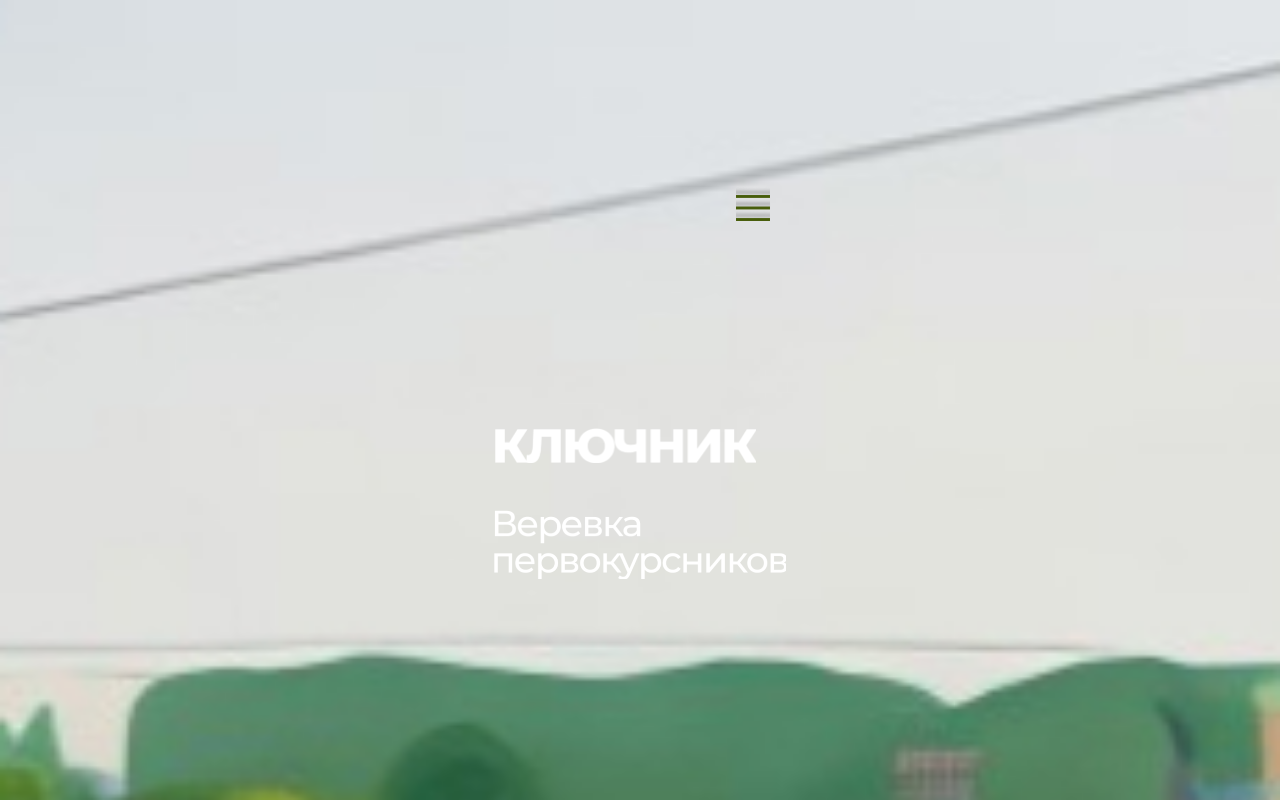
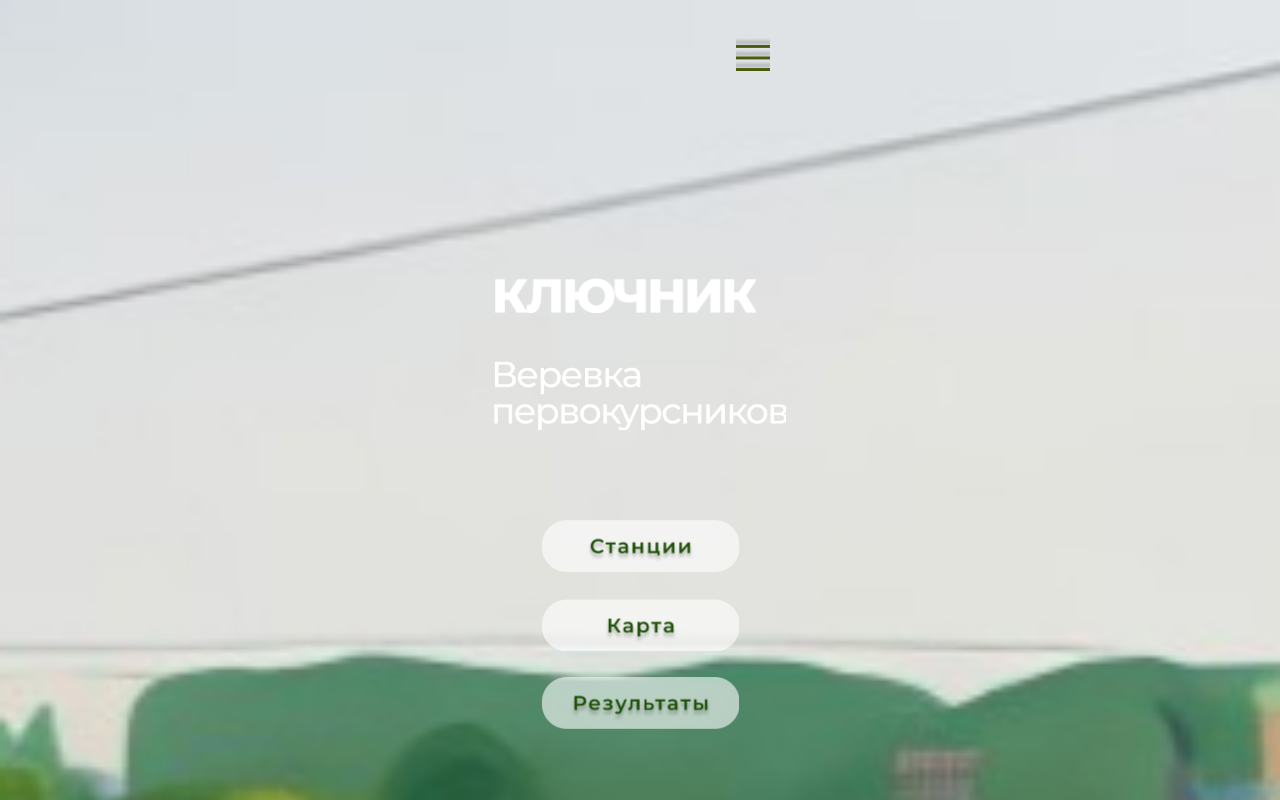
Before and after one commit to cnehle/keykeeper, a plain HTML site: page src/index.html in a window 1280 px wide. Drawn offline with Linux system fonts and the light colour scheme.

Commit message:
3 pictures added. button 1-3 group,container  written in html and css

```diff
--- a/src/css/style.css
+++ b/src/css/style.css
@@ -75,3 +75,36 @@
     width: 292.1px;
     height: 70px;
 }
+.container
+{
+    display: flex;
+    flex-direction: column;
+    align-items: center;
+    justify-content: center;
+    gap: 26.14px;
+}
+.button1,
+.button2,
+.button3
+{
+    cursor: pointer;
+    border: 0;
+    padding: 0;
+    background-color: transparent;
+    position: relative;
+    width: 198.1px;
+    height: 52.3px;
+    background-image: url(/src/img/станции.png);
+    background-size: cover;
+    background-repeat: no-repeat;
+    background-position: top;
+}
+.button2,
+.button3
+{
+    background-image: url(/src/img/карта.png);
+}
+.button3
+{
+    background-image: url(/src/img/результаты.png);
+}
--- a/src/index.html
+++ b/src/index.html
@@ -24,6 +24,12 @@
                     <img class="key" alt="" src="img/КЛЮЧНИК1.png" />
                     <img class="rope" alt="" src="img/Веревка первокурсников.png" />
                 </div>
+                <!-- Контейнер с кнопками перехода  -->
+                <div class="container">
+                    <button class="button1"></button> <!-- станции -->
+                    <button class="button2"></button> <!-- карта -->
+                    <button class="button3"></button> <!-- результаты -->
+                </div>
             </div>
         </main>
     </div>
```
